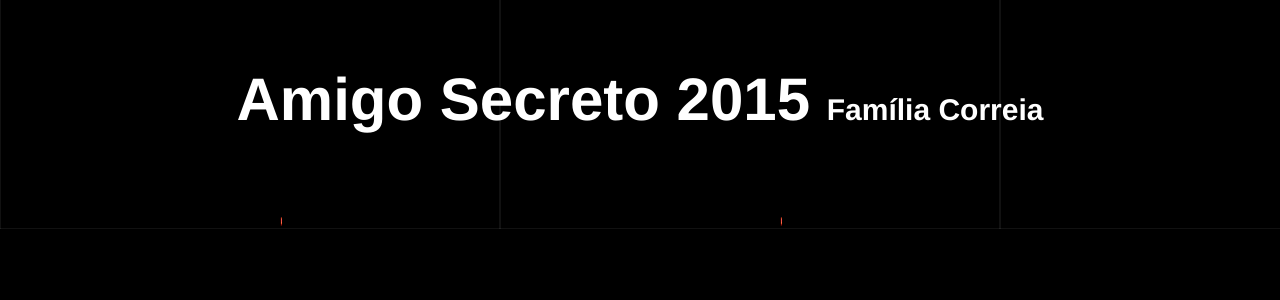
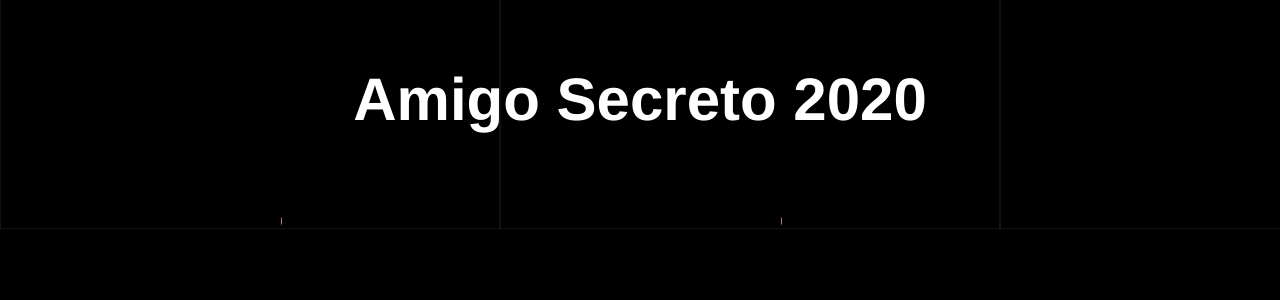
Before and after one commit to rafaelhenrique/amigo_secreto, a Django app: template amigo_secreto/templates/layout.html in a window 1280 px wide. Shown: the top 300 px of the page. Run offline with Django 3.2, Linux system fonts and the light colour scheme; the template is opened without the code that fills it: most values are stand-ins (such as "Sample title", 1, 10 or a date in 2020); parts of the project's set-up code (start-up, migrations or seed data) failed here and were passed over; some libraries are stand-ins or nearby versions.

Commit message:
Change text of page to 'Amigo Secreto <year>'

```diff
--- a/amigo_secreto/core/views.py
+++ b/amigo_secreto/core/views.py
@@ -4,6 +4,7 @@ import random
 from django.template.context import RequestContext
 from django.shortcuts import render_to_response
 from django.views.generic import View
+from django.utils import timezone
 
 from amigo_secreto.core.forms import RaffleForm
 from amigo_secreto.core.models import Member
@@ -22,6 +23,7 @@ class Raffle(View):
 
         self.context['friend'] = None
         self.context['participant'] = None
+        self.context['year'] = timezone.now().year
         return render_to_response(self.template_name,
                                   self.context, RequestContext(request))
 
--- a/amigo_secreto/templates/layout.html
+++ b/amigo_secreto/templates/layout.html
@@ -32,7 +32,7 @@
     <div class="container">
 
     <div class="initial">
-      <p>Amigo Secreto 2015 <small>Família Correia</small></p>
+      <p>Amigo Secreto {{ year }}</p>
     </div>
 
     {% block content %}
```
